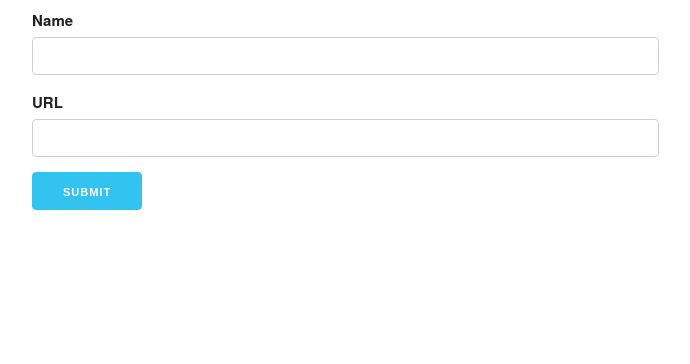
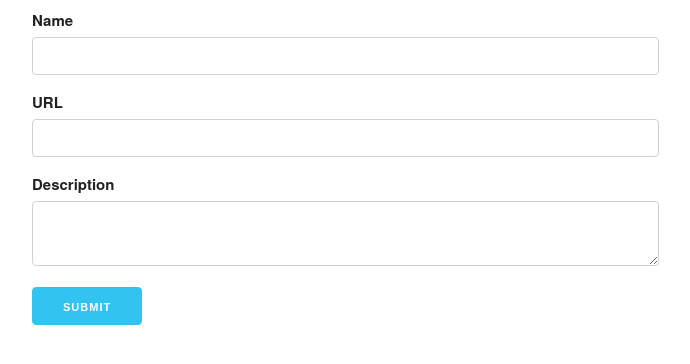
Before and after one commit to JRafiei/read-it-later, a Django app: page /docs/add in a window 1280 px wide. Shown: the top 364 px of the page, without its empty margins (128-818 px from the left). Run offline with Django 4.2, Linux system fonts and the light colour scheme.

Commit message:
add desciption to Document class

```diff
--- a/readinglists/models.py
+++ b/readinglists/models.py
@@ -5,6 +5,7 @@ from django.contrib.auth.models import User
 class Document(models.Model):
     user = models.ForeignKey(User, on_delete=models.CASCADE)
     name = models.CharField(max_length=200)
+    description = models.TextField(default='')
     url = models.CharField(max_length=600)
 
     def __str__(self):
--- a/readinglists/templates/readinglists/add.html
+++ b/readinglists/templates/readinglists/add.html
@@ -17,6 +17,8 @@
           <input class="u-full-width" type="text" id="document-name" name="name">
           <label for="document-url">URL</label>
           <input class="u-full-width" type="text" id="document-url" name="url">
+          <label for="document-description">Description</label>
+          <textarea class="u-full-width" id="document-description" name="description"></textarea>
           <input class="button-primary" type="submit" value="Submit">
         </form>
       </div>
--- a/readinglists/views.py
+++ b/readinglists/views.py
@@ -8,6 +8,7 @@ def add_document(request):
         Document.objects.create(
             name=request.POST.get('name'),
             url=request.POST.get('url'),
+            description=request.POST.get('description'),
             user=request.user
         )
         return redirect(reverse('add-document'))
```
Also changed, not shown: readinglists/templates/readinglists/list.html (+5 -2 lines), readinglists/migrations/0002_document_description.py (added).
